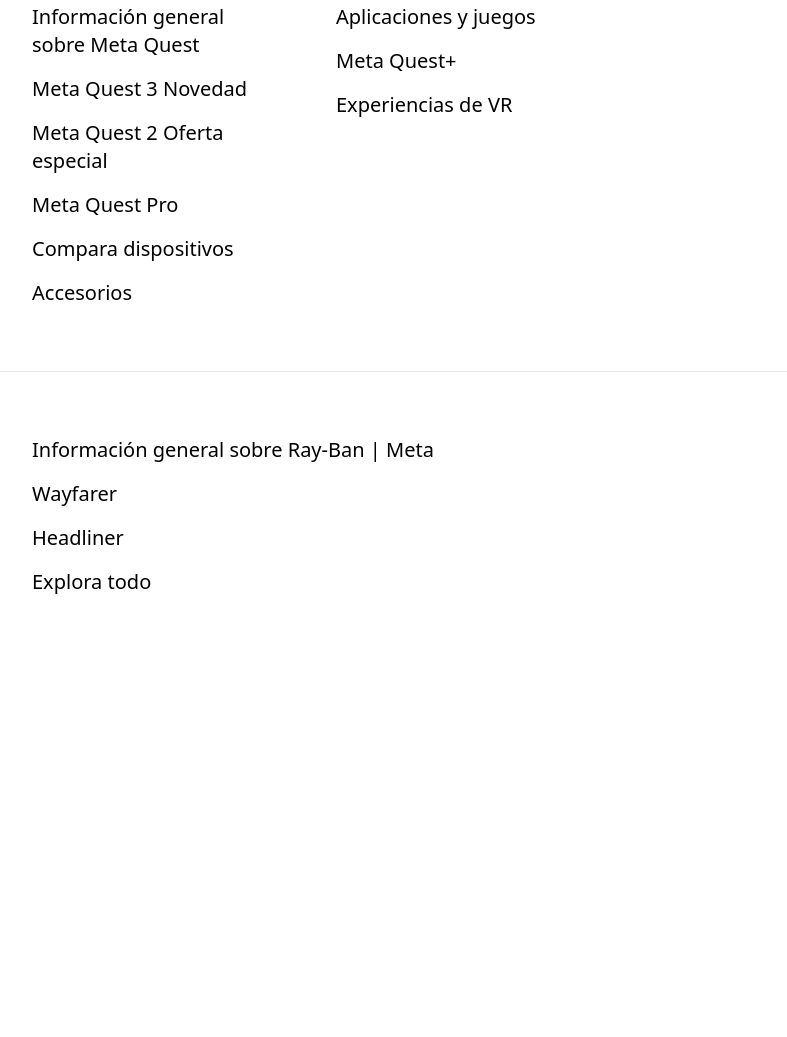
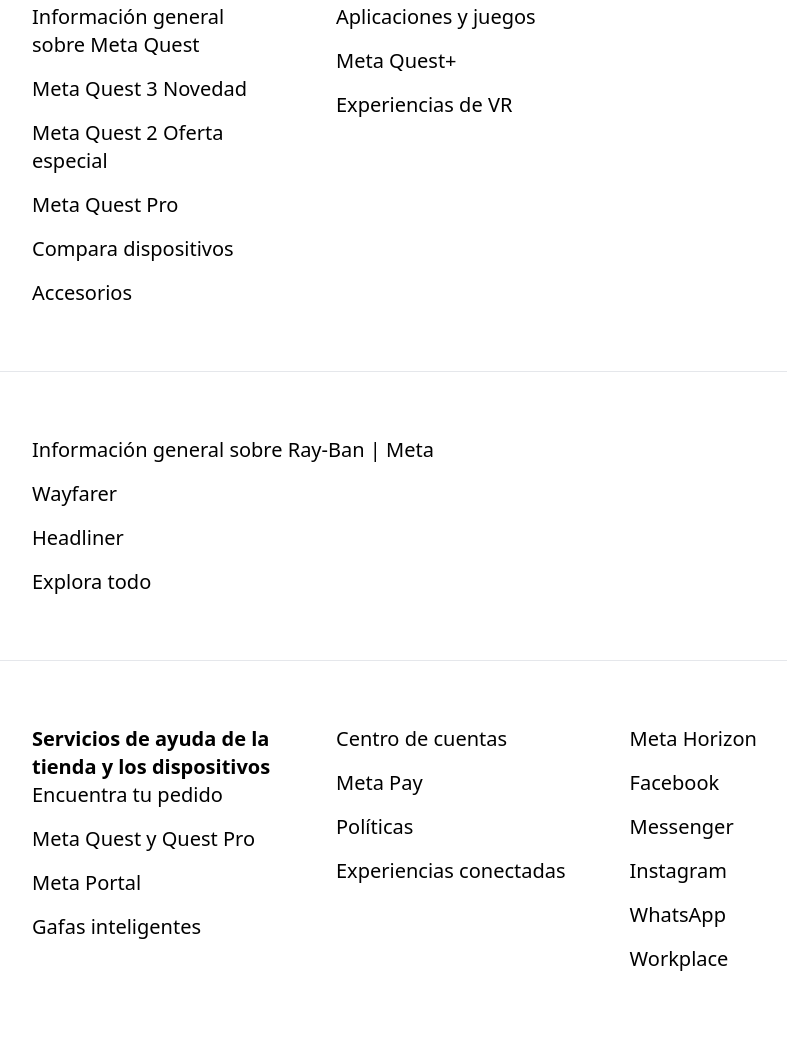
Before and after one commit to FranciscoJavierMartin/meta-landing-page, a website built with Vite: page index.html in a window 1280 px wide. Shown: the part 192-1229 px from the top of the page, without its empty margins (96-883 px from the left). Before the commit the page ends 852 px from the top, so only its background shows below. Built offline with nearby package versions, Linux system fonts and the light colour scheme.

Commit message:
Added asistencia menu

```diff
--- a/index.html
+++ b/index.html
@@ -265,7 +265,97 @@
       </div>
     </div>
     <!-- End of Rayban menu -->
-    <!-- End of Menus -->
+    <!-- Asistencia menu -->
+    <div class="py-16 border-t border-gray-200">
+      <div class="flex gap-16 mx-auto max-w-5xl text-xl">
+        <div class="w-60">
+          <span class="font-semibold pb-[1rem]">
+            Servicios de ayuda de la tienda y los dispositivos
+          </span>
+          <ul class="space-y-4">
+            <li
+              class="hover:underline hover:underline-offset-4 hover:decoration-1"
+            >
+              Encuentra tu pedido
+            </li>
+            <li
+              class="hover:underline hover:underline-offset-4 hover:decoration-1"
+            >
+              Meta Quest y Quest Pro
+            </li>
+            <li
+              class="hover:underline hover:underline-offset-4 hover:decoration-1"
+            >
+              Meta Portal
+            </li>
+            <li
+              class="hover:underline hover:underline-offset-4 hover:decoration-1"
+            >
+              Gafas inteligentes
+            </li>
+          </ul>
+        </div>
+        <div>
+          <ul class="space-y-4">
+            <li
+              class="hover:underline hover:underline-offset-4 hover:decoration-1"
+            >
+              Centro de cuentas
+            </li>
+            <li
+              class="hover:underline hover:underline-offset-4 hover:decoration-1"
+            >
+              Meta Pay
+            </li>
+            <li
+              class="hover:underline hover:underline-offset-4 hover:decoration-1"
+            >
+              Políticas
+            </li>
+            <li
+              class="hover:underline hover:underline-offset-4 hover:decoration-1"
+            >
+              Experiencias conectadas
+            </li>
+          </ul>
+        </div>
+        <div>
+          <ul class="space-y-4">
+            <li
+              class="hover:underline hover:underline-offset-4 hover:decoration-1"
+            >
+              Meta Horizon
+            </li>
+            <li
+              class="hover:underline hover:underline-offset-4 hover:decoration-1"
+            >
+              Facebook
+            </li>
+            <li
+              class="hover:underline hover:underline-offset-4 hover:decoration-1"
+            >
+              Messenger
+            </li>
+            <li
+              class="hover:underline hover:underline-offset-4 hover:decoration-1"
+            >
+              Instagram
+            </li>
+            <li
+              class="hover:underline hover:underline-offset-4 hover:decoration-1"
+            >
+              WhatsApp
+            </li>
+            <li
+              class="hover:underline hover:underline-offset-4 hover:decoration-1"
+            >
+              Workplace
+            </li>
+          </ul>
+        </div>
+      </div>
+    </div>
+    <!-- End of Asistencia menu -->
     <script type="module" src="/src/main.ts"></script>
   </body>
 </html>
```
